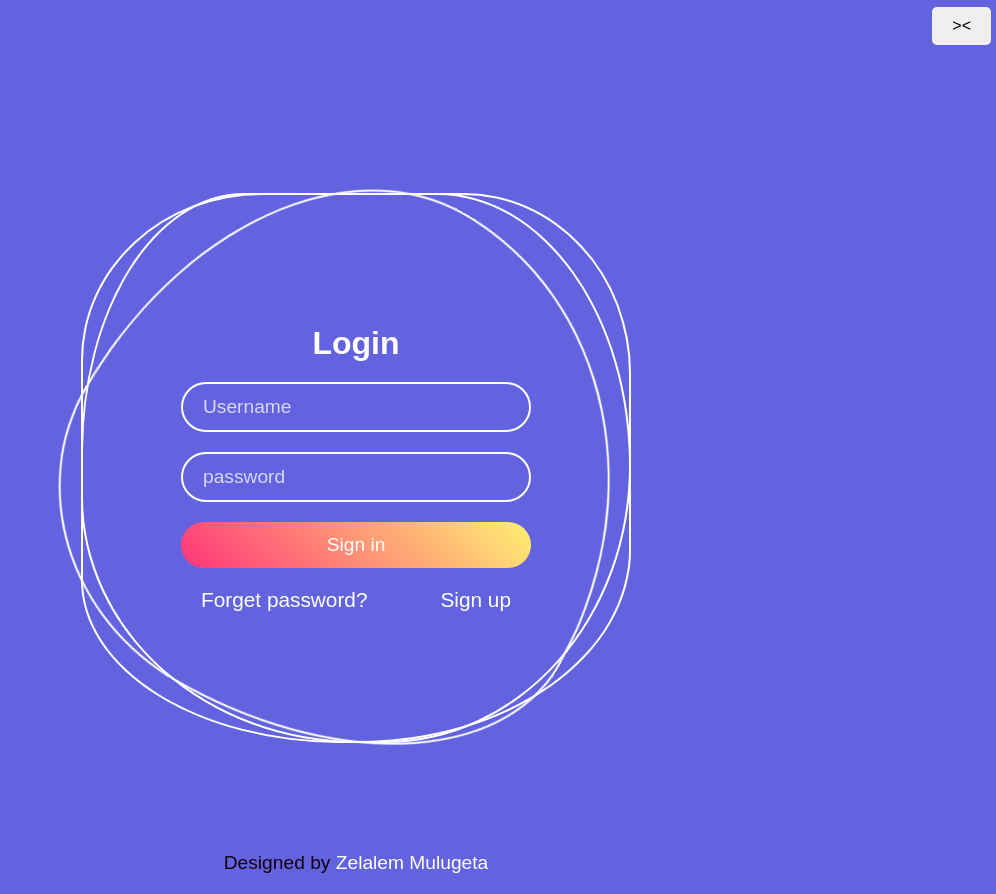
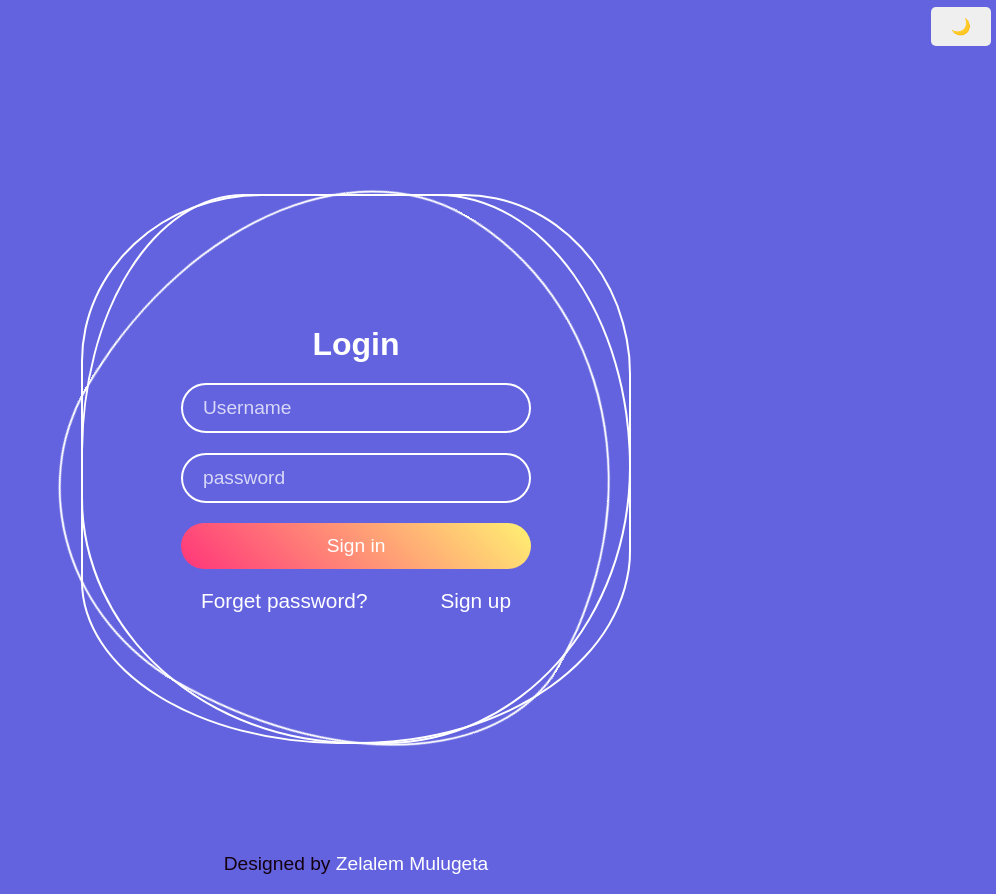
Before and after one commit to Zel-alem/animated-login-page, a plain HTML site: page index.html in a window 1280 px wide. Shown: the whole page, without its empty margins (284-1280 px from the left). Drawn offline with Linux system fonts and the light colour scheme.

Commit message:
update
Dark mode button

```diff
--- a/index.html
+++ b/index.html
@@ -6,7 +6,7 @@
   </head>
   <body>
     <div class="button-container">
-          <button class="button" onclick="toggleTheme()">><</button>
+          <button class="button" onclick="toggleTheme()">🌙</button>
     </div>
     <div class="whole-body">
         <div class="wrapper">
```
